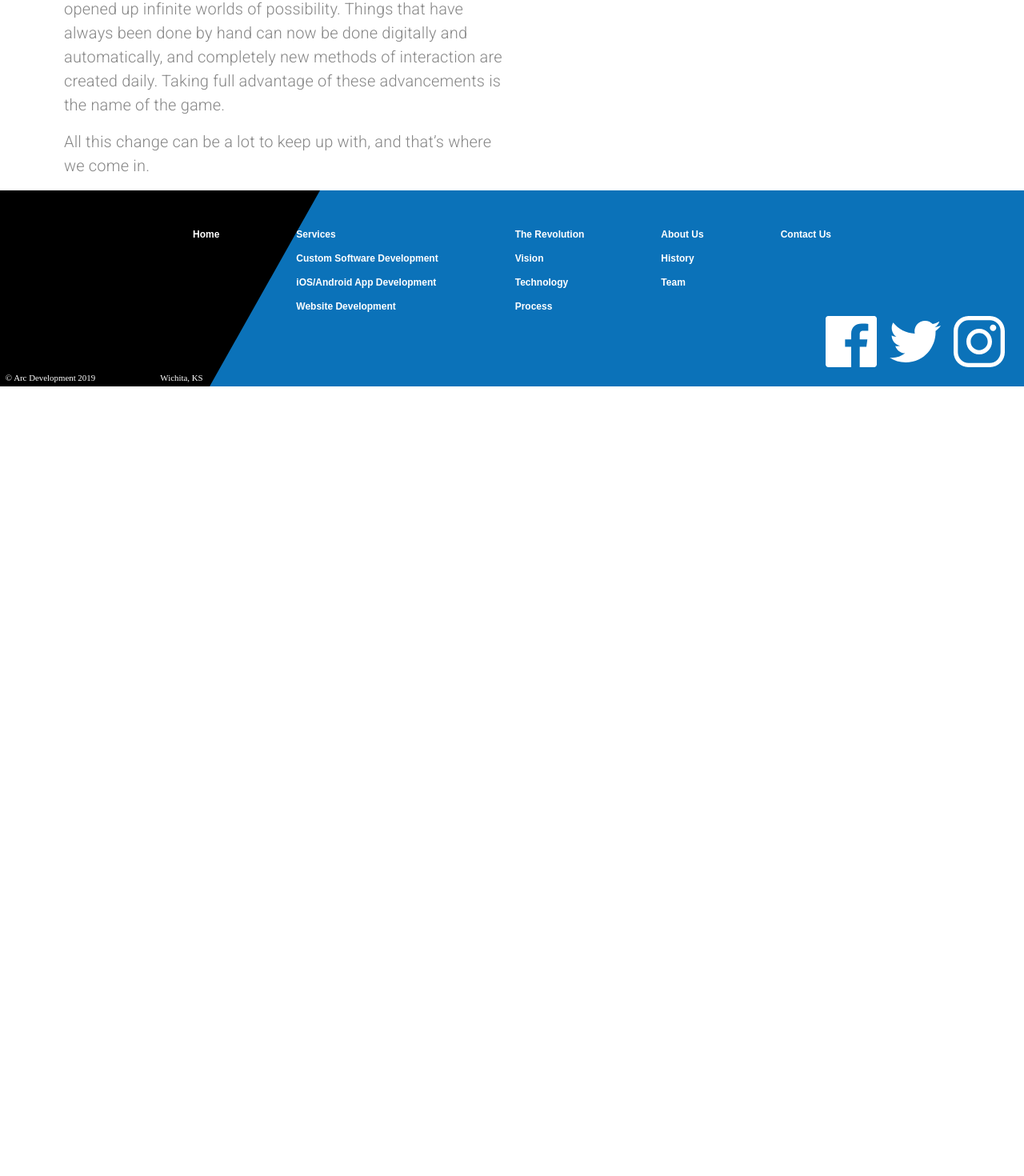
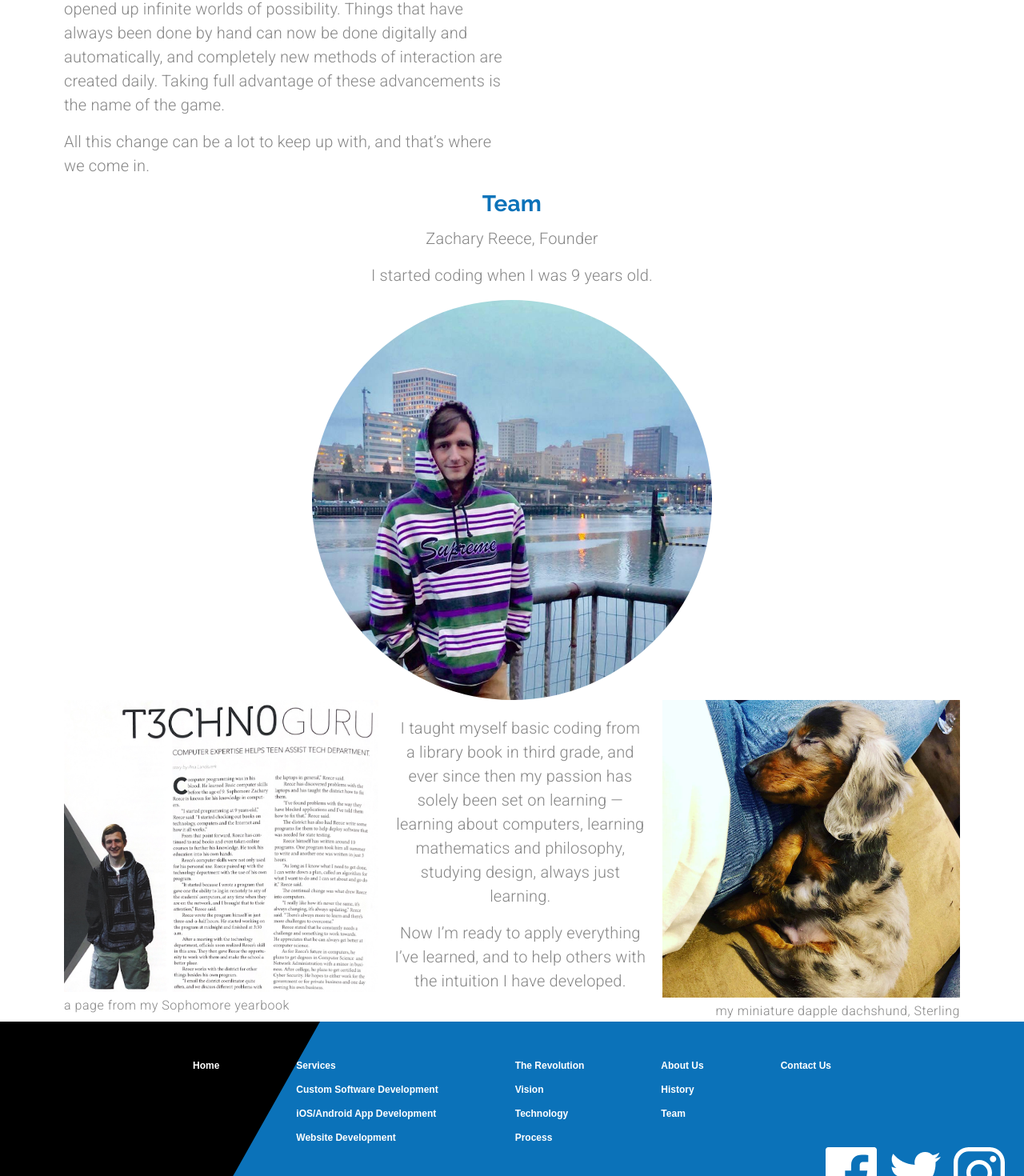
Before and after one commit to ms77grz/material-ui-react-full-course, a React (Create React App) app: page /about in a window 1280 px wide. Shown: the part 701-2171 px from the top of the page at 80% size. Before the commit the page ends 1184 px from the top, so only its background shows below. Built offline with nearby package versions, Linux system fonts and the light colour scheme.

Commit message:
About Us Page - Team

```diff
--- a/src/components/About.js
+++ b/src/components/About.js
@@ -1,6 +1,7 @@
 import { makeStyles, useTheme } from '@material-ui/core/styles';
 import Grid from '@material-ui/core/Grid';
 import Typography from '@material-ui/core/Typography';
+import Avatar from '@material-ui/core/Avatar';
 
 import history from '../assets/history.svg';
 import profile from '../assets/founder.jpg';
@@ -22,6 +23,16 @@ const useStyles = makeStyles(theme => ({
       paddingLeft: '1.5em',
       paddingRight: '1.5em',
     },
+  },
+  avatar: {
+    height: '25em',
+    width: '25em',
+    // [theme.breakpoints.down('sm')]: {
+    //   height: '20em',
+    //   width: '20em',
+    //   maxHeight: 300,
+    //   maxWidth: 300,
+    // },
   },
 }));
 
@@ -115,6 +126,64 @@ export default function About() {
           </Grid>
         </Grid>
       </Grid>
+      <Grid
+        item
+        container
+        direction='column'
+        alignItems='center'
+        className={classes.rowContainer}
+      >
+        <Grid item>
+          <Typography variant='h4' gutterBottom align='center'>
+            Team
+          </Typography>
+        </Grid>
+        <Grid item>
+          <Typography variant='body1' paragraph align='center'>
+            Zachary Reece, Founder
+          </Typography>
+          <Typography variant='body1' paragraph align='center'>
+            I started coding when I was 9 years old.
+          </Typography>
+        </Grid>
+        <Grid item>
+          <Avatar alt='founder' src={profile} className={classes.avatar} />
+        </Grid>
+        <Grid item container>
+          <Grid item container direction='column' lg>
+            <Grid item>
+              <img src={yearbook} alt='yearbook page about founder' />
+            </Grid>
+            <Grid item>
+              <Typography variant='caption'>
+                a page from my Sophomore yearbook
+              </Typography>
+            </Grid>
+          </Grid>
+          <Grid item lg style={{ maxWidth: '45em', padding: '1.25em' }}>
+            <Typography variant='body1' align='center' paragraph>
+              I taught myself basic coding from a library book in third grade,
+              and ever since then my passion has solely been set on learning —
+              learning about computers, learning mathematics and philosophy,
+              studying design, always just learning.
+            </Typography>
+            <Typography variant='body1' align='center' paragraph>
+              Now I’m ready to apply everything I’ve learned, and to help others
+              with the intuition I have developed.
+            </Typography>
+          </Grid>
+          <Grid item container direction='column' lg alignItems='flex-end'>
+            <Grid item>
+              <img src={puppy} alt='grey spotted puppy' />
+            </Grid>
+            <Grid item>
+              <Typography variant='caption'>
+                my miniature dapple dachshund, Sterling
+              </Typography>
+            </Grid>
+          </Grid>
+        </Grid>
+      </Grid>
     </Grid>
   );
 }
--- a/src/components/ui/Header.js
+++ b/src/components/ui/Header.js
@@ -84,6 +84,7 @@ const useStyles = makeStyles(theme => ({
   },
   menuItem: {
     ...theme.typography.tab,
+    color: 'inherit',
     opacity: 0.7,
     '&:hover': {
       opacity: 1,
--- a/src/components/ui/theme.js
+++ b/src/components/ui/theme.js
@@ -63,6 +63,11 @@ const theme = createTheme({
       color: arcGrey,
       fontWeight: 300,
     },
+    caption: {
+      fontSize: '1rem',
+      fontWeight: 300,
+      color: arcGrey,
+    },
     learnBtn: {
       borderColor: arcBlue,
       color: arcBlue,
```
